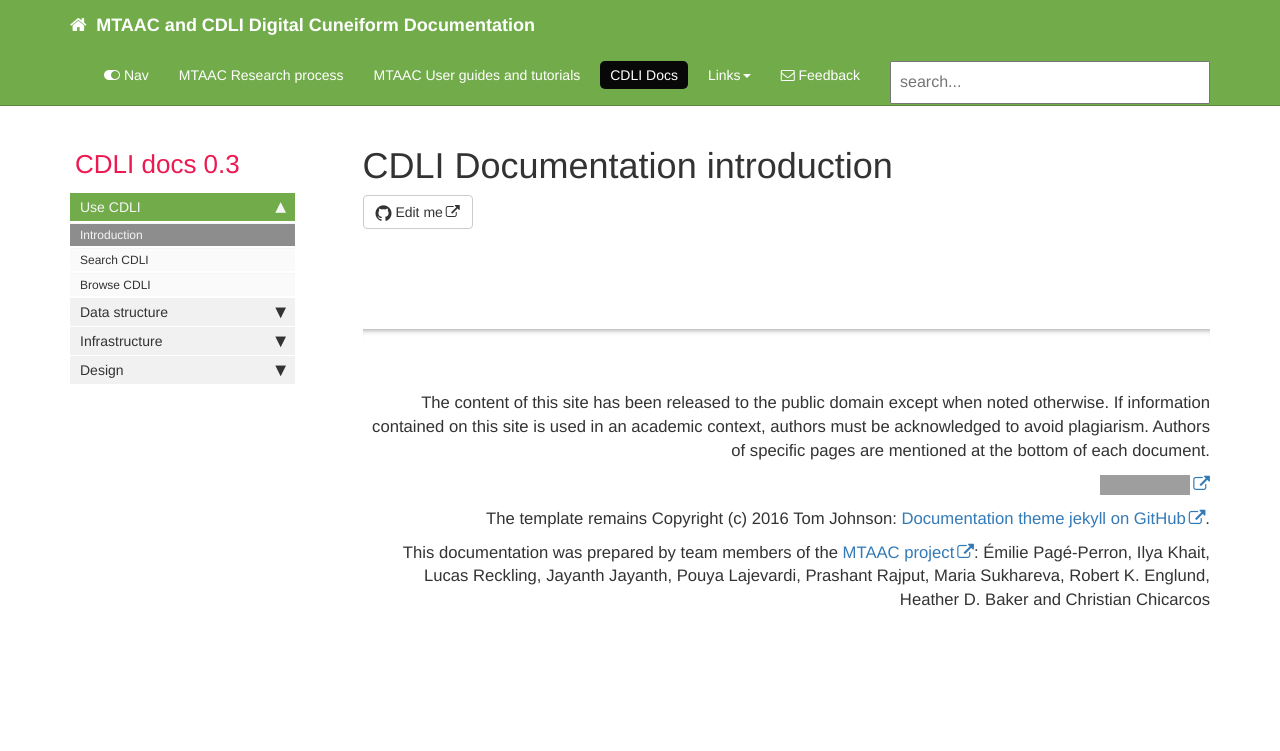
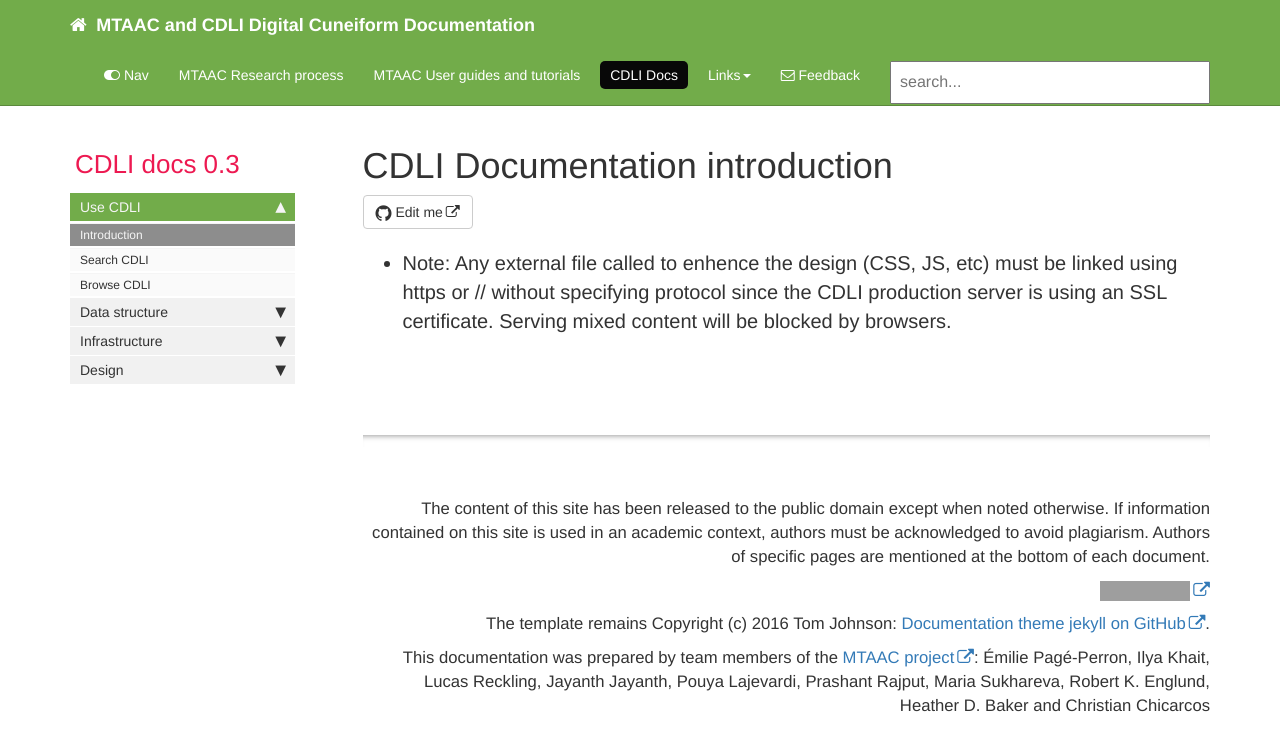
Before and after one commit to cdli-gh/cdli-gh.github.io, a Jekyll site: the page built from pages/cdli/cdli_introduction.md, in a window 1280 px wide. Shown: the top 751 px of the page. Built offline with Jekyll 4.4.1, drawn with Linux system fonts in a browser that asks for light colours; nearby versions of some CDN libraries; comment, search, counter and statistics services are not loaded; grey boxes are pictures that could not be loaded.

Commit message:
Update cdli_introduction.md

```diff
--- a/pages/cdli/cdli_introduction.md
+++ b/pages/cdli/cdli_introduction.md
@@ -5,3 +5,8 @@ sidebar: cdli
 permalink: cdli_introduction.html
 folder: cdli
 ---
+
+
+
+
+* Note:  Any external file called to enhence the design (CSS, JS, etc) must be linked using https or // without specifying protocol since the CDLI production server is using an SSL certificate. Serving mixed content will be blocked by browsers.
```
